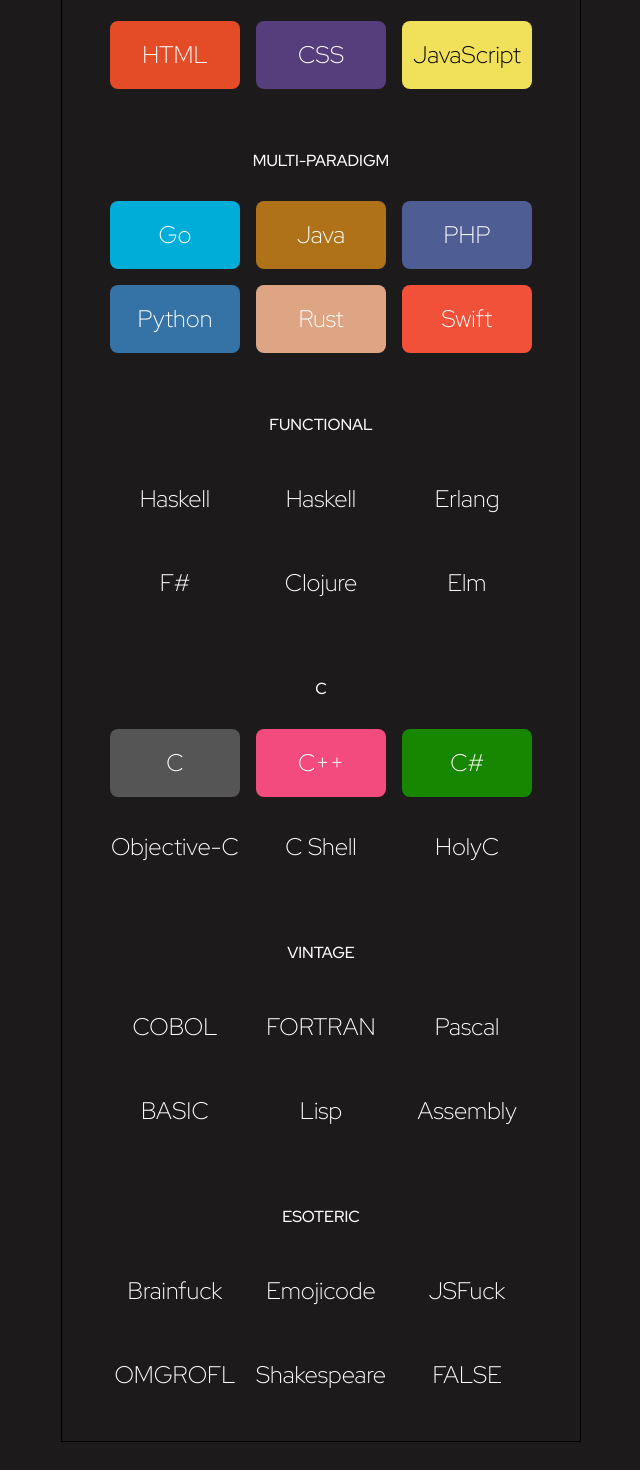
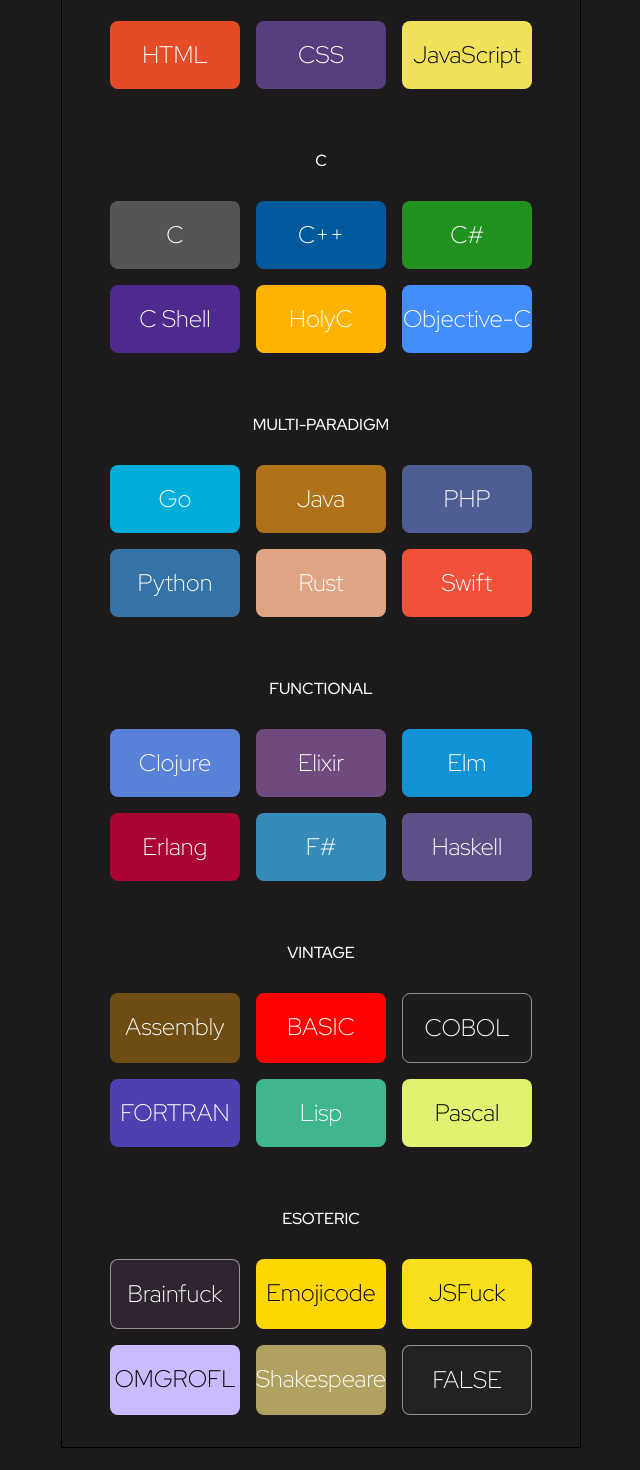
Before and after one commit to leon-luna-ray/coding-quiz, a React (Vite) app in the folder client/: page / in a window 1280 px wide. Shown: the part 300-1770 px from the top of the page, without its empty margins (319-959 px from the left). Built offline with nearby package versions, Linux system fonts and the light colour scheme; no server answers; a web font is replaced by a local one.

Commit message:
add language categories

```diff
--- a/client/src/App.jsx
+++ b/client/src/App.jsx
@@ -12,26 +12,44 @@ const App = () => {
   return (
     <GameProvider>
       <div className="flex flex-col justify-between h-screen">
-      <div className="relative">
+        <div className="relative">
           <Header />
           <main className="w-full">
             <Routes>
               <Route path="/" element={<Start />} />
+              <Route path="/quiz/html" element={<Game />} />
+              <Route path="/quiz/css" element={<Game />} />
+              <Route path="/quiz/javascript" element={<Game />} />
               <Route path="/quiz/c" element={<Game />} />
+              <Route path="/quiz/cpp" element={<Game />} />
               <Route path="/quiz/csharp" element={<Game />} />
-              <Route path="/quiz/cpp" element={<Game />} />
-              <Route path="/quiz/css" element={<Game />} />
-              <Route path="/quiz/elixir" element={<Game />} />
+              <Route path="/quiz/csh" element={<Game />} />
+              <Route path="/quiz/holyc" element={<Game />} />
+              <Route path="/quiz/objective-c" element={<Game />} />
               <Route path="/quiz/go" element={<Game />} />
-              <Route path="/quiz/html" element={<Game />} />
               <Route path="/quiz/java" element={<Game />} />
-              <Route path="/quiz/javascript" element={<Game />} />
               <Route path="/quiz/php" element={<Game />} />
               <Route path="/quiz/python" element={<Game />} />
               <Route path="/quiz/rust" element={<Game />} />
-              <Route path="/quiz/sql" element={<Game />} />
               <Route path="/quiz/swift" element={<Game />} />
-              <Route path="/quiz/typescript" element={<Game />} />
+              <Route path="/quiz/clojure" element={<Game />} />
+              <Route path="/quiz/elixir" element={<Game />} />
+              <Route path="/quiz/elm" element={<Game />} />
+              <Route path="/quiz/erlang" element={<Game />} />
+              <Route path="/quiz/fsharp" element={<Game />} />
+              <Route path="/quiz/haskell" element={<Game />} />
+              <Route path="/quiz/assembly" element={<Game />} />
+              <Route path="/quiz/basic" element={<Game />} />
+              <Route path="/quiz/cobol" element={<Game />} />
+              <Route path="/quiz/fortran" element={<Game />} />
+              <Route path="/quiz/common-lisp" element={<Game />} />
+              <Route path="/quiz/pascal" element={<Game />} />
+              <Route path="/quiz/brainfuck" element={<Game />} />
+              <Route path="/quiz/emojicode" element={<Game />} />
+              <Route path="/quiz/jsfuck" element={<Game />} />
+              <Route path="/quiz/omgrofl" element={<Game />} />
+              <Route path="/quiz/shakespeare" element={<Game />} />
+              <Route path="/quiz/false" element={<Game />} />
               {/* <Route path='/high_scores' element={<HighScores />} /> */}
             </Routes>
           </main>
--- a/client/src/assets/styles/colors.css
+++ b/client/src/assets/styles/colors.css
@@ -1168,4 +1168,20 @@
     --color-zig: #ec915c;
     --color-zil: #dc75e5;
     --color-zimpl: #d67711;
+    --color-cpp: #00599C;
+    --color-csharp: #239120;
+    --color-objective-c: #438EFF;
+    --color-csh: #4E2A8E;
+    --color-holyc: #FFB300;
+    --color-haskell: #5e5086;
+    --color-erlang: #A90533;
+    --color-fsharp: #378BBA;
+    --color-clojure: #5881D8;
+    --color-scala: #DC322F;
+    --color-ocaml: #EC7A00;
+    --color-elm: #1293D8;
+    --color-emojicode: #FFD700;
+    --color-jsfuck: #F7DF1E;
+    --color-shakespeare: #B0A160;
+    --color-false: #222222;
 }
--- a/client/src/assets/styles/components.css
+++ b/client/src/assets/styles/components.css
@@ -5,32 +5,91 @@
 .btn.disabled {
     @apply pointer-events-none;
 }
+
 .btn.disabled:not(.correct) {
     @apply pointer-events-none opacity-50;
+}
+
+.btn.assembly {
+    @apply bg-assembly;
+}
+
+.btn.basic {
+    @apply bg-basic;
+}
+
+.btn.brainfuck {
+    @apply bg-brainfuck border-[1px] border-white/50;
 }
 
 .btn.c {
     @apply bg-c;
 }
 
-.btn.csharp {
-    @apply bg-csharp;
+.btn.clojure {
+    @apply bg-clojure;
+}
+
+.btn.cobol {
+    @apply bg-cobol border-[1px] border-white/50;
 }
 
 .btn.cpp {
     @apply bg-cpp;
 }
 
+.btn.csharp {
+    @apply bg-csharp;
+}
+
+.btn.csh {
+    @apply bg-csh;
+}
+
 .btn.css {
     @apply bg-css;
 }
+
+
 
 .btn.elixir {
     @apply bg-elixir;
 }
 
+.btn.elm {
+    @apply bg-elm;
+}
+
+.btn.emojicode {
+    @apply bg-emojicode text-black;
+}
+
+.btn.erlang {
+    @apply bg-erlang;
+}
+
+.btn.false {
+    @apply bg-false border-[1px] border-white/50;
+}
+
+.btn.fortran {
+    @apply bg-fortran;
+}
+
+.btn.fsharp {
+    @apply bg-fsharp;
+}
+
 .btn.go {
     @apply bg-go;
+}
+
+.btn.haskell {
+    @apply bg-haskell;
+}
+
+.btn.holyc {
+    @apply bg-holyc;
 }
 
 .btn.html {
@@ -45,6 +104,26 @@
     @apply bg-javascript text-black;
 }
 
+.btn.jsfuck {
+    @apply bg-jsfuck text-black;
+}
+
+.btn.lisp {
+    @apply bg-common-lisp;
+}
+
+.btn.objective-c {
+    @apply bg-objective-c;
+}
+
+.btn.omgrofl {
+    @apply bg-omgrofl text-black;
+}
+
+.btn.pascal {
+    @apply bg-pascal text-black;
+}
+
 .btn.php {
     @apply bg-php;
 }
@@ -55,6 +134,10 @@
 
 .btn.rust {
     @apply bg-rust;
+}
+
+.btn.shakespeare {
+    @apply bg-shakespeare;
 }
 
 .btn.sql {
--- a/client/src/views/Start.jsx
+++ b/client/src/views/Start.jsx
@@ -18,6 +18,17 @@ const Start = () => {
             </div>
           </div>
           <div className="flex flex-col">
+            <h2 className='label-text text-center'>C</h2>
+            <div className='flex-col-1 w-full grid grid-cols-3 gap-4'>
+              <Link className='btn c' to='/quiz/c'>C</Link>
+              <Link className='btn cpp' to='/quiz/cpp'>C++</Link>
+              <Link className='btn csharp' to='/quiz/csharp'>C#</Link>
+              <Link className='btn csh' to='/quiz/csh'>C Shell</Link>
+              <Link className='btn holyc' to='/quiz/holyc'>HolyC</Link>
+              <Link className='btn objective-c' to='/quiz/objective-c'>Objective-C</Link>
+            </div>
+          </div>
+          <div className="flex flex-col">
             <h2 className='label-text text-center'>Multi-paradigm</h2>
             <div className='flex-col-1 w-full grid grid-cols-3 gap-4'>
 
@@ -32,36 +43,23 @@ const Start = () => {
           <div className="flex flex-col">
             <h2 className='label-text text-center'>Functional</h2>
             <div className='flex-col-1 w-full grid grid-cols-3 gap-4'>
-              <Link className='btn haskell' to='/quiz/haskell'>Haskell</Link>
-              <Link className='btn haskell' to='/quiz/haskell'>Haskell</Link>
+              <Link className='btn clojure' to='/quiz/clojure'>Clojure</Link>
+              <Link className='btn elixir' to='/quiz/elixir'>Elixir</Link>
+              <Link className='btn elm' to='/quiz/elm'>Elm</Link>
               <Link className='btn erlang' to='/quiz/erlang'>Erlang</Link>
               <Link className='btn fsharp' to='/quiz/fsharp'>F#</Link>
-              <Link className='btn clojure' to='/quiz/clojure'>Clojure</Link>
-              <Link className='btn elm' to='/quiz/elm'>Elm</Link>
+              <Link className='btn haskell' to='/quiz/haskell'>Haskell</Link>
             </div>
           </div>
           <div className="flex flex-col">
-            <h2 className='label-text text-center'>C</h2>
-            <div className='flex-col-1 w-full grid grid-cols-3 gap-4'>
-              <Link className='btn c' to='/quiz/c'>C</Link>
-              <Link className='btn cpp' to='/quiz/cpp'>C++</Link>
-              <Link className='btn csharp' to='/quiz/csharp'>C#</Link>
-              <Link className='btn objective-c' to='/quiz/objective-c'>Objective-C</Link>
-              <Link className='btn csh' to='/quiz/csh'>C Shell</Link>
-              <Link className='btn holyc' to='/quiz/holyc'>HolyC</Link>
-            </div>
-          </div>
-
-
-          <div className="flex flex-col">
             <h2 className='label-text text-center'>Vintage</h2>
             <div className='flex-col-1 w-full grid grid-cols-3 gap-4'>
+              <Link className='btn assembly' to='/quiz/assembly'>Assembly</Link>
+              <Link className='btn basic' to='/quiz/basic'>BASIC</Link>
               <Link className='btn cobol' to='/quiz/cobol'>COBOL</Link>
               <Link className='btn fortran' to='/quiz/fortran'>FORTRAN</Link>
+              <Link className='btn lisp' to='/quiz/common-lisp'>Lisp</Link>
               <Link className='btn pascal' to='/quiz/pascal'>Pascal</Link>
-              <Link className='btn basic' to='/quiz/basic'>BASIC</Link>
-              <Link className='btn lisp' to='/quiz/common-lisp'>Lisp</Link>
-              <Link className='btn assembly' to='/quiz/assembly'>Assembly</Link>
             </div>
           </div>
           <div className="flex flex-col">
```
